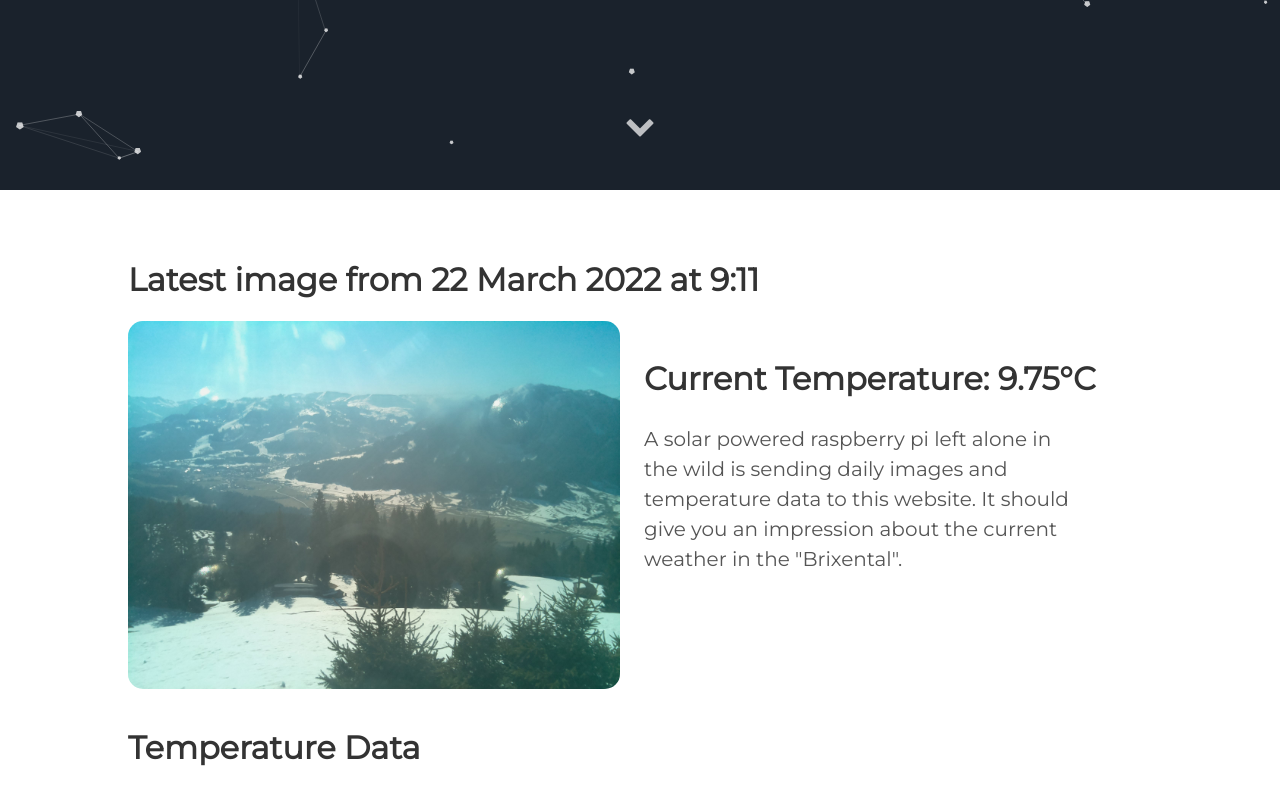
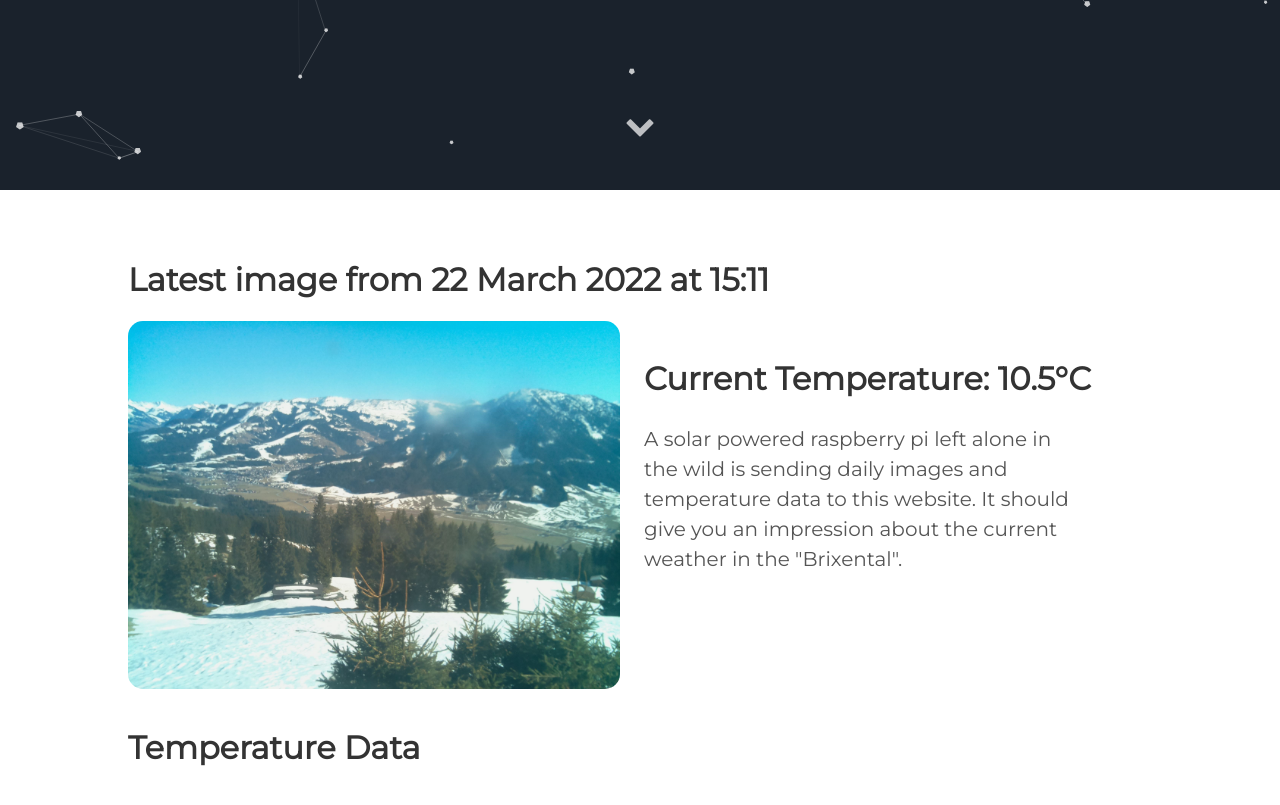
Before and after one commit to vektorious/vektorious.github.io, a Jekyll site: the page built from resources/huette.md, in a window 1280 px wide and 900 px high, scrolled down 710 px. Shown: the top 805 px of the window. Built offline with Jekyll 4.4.1, drawn with Linux system fonts in a browser that asks for light colours.

Commit message:
I'm a bot beep boop

```diff
--- a/resources/huette.md
+++ b/resources/huette.md
@@ -6,13 +6,13 @@ image: '/assets/img/'
 description: 'Live image from the Austrian alps'
 twitter_text: ' '
 ---
-## Latest image from 22 March 2022 at  9:11
+## Latest image from 22 March 2022 at 15:11
 <div class="huette">
   <div class="huette-image">
     <img src="{{ "/assets/img/huette.jpg" | prepend: site.baseurl }}">
   </div>
   <div class="huette-text">
-        <h2>Current Temperature: 9.75°C</h2>
+        <h2>Current Temperature: 10.5°C</h2>
         <p>A solar powered raspberry pi left alone in the wild is sending daily images and temperature data to this website. It should give you an impression about the current weather in the "Brixental".</p>
 
   </div>
```
Also changed, not shown: rpi-script/2022-03-22_150950.txt (renamed from rpi-script/2022-03-22_090950.txt, +5 -6 lines), rpi-script/huette.md (+2 -2 lines), assets/img/huette.jpg, assets/img/temp_plot.png, rpi-script/temp_plot.png, 1 other file.
